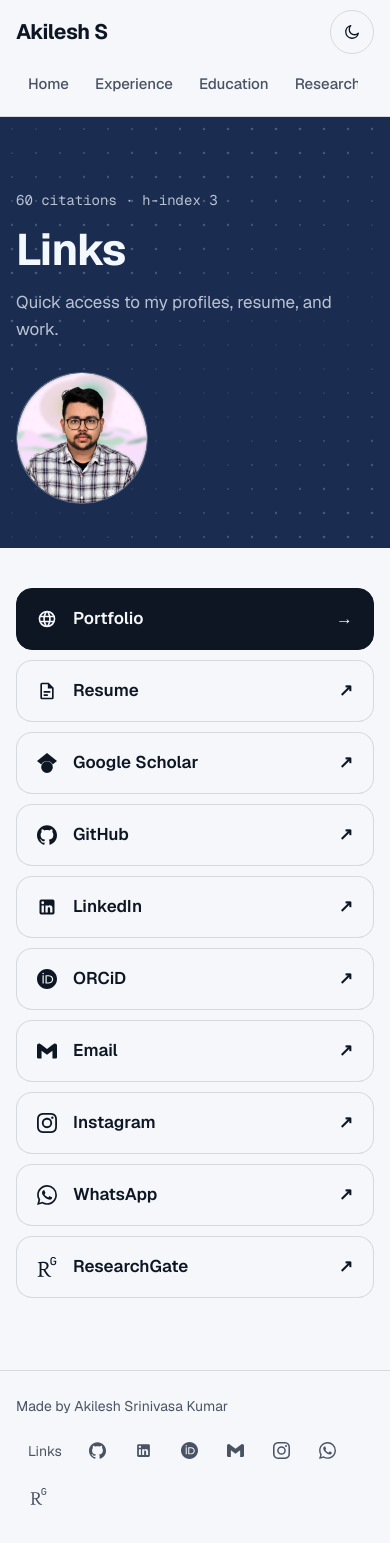
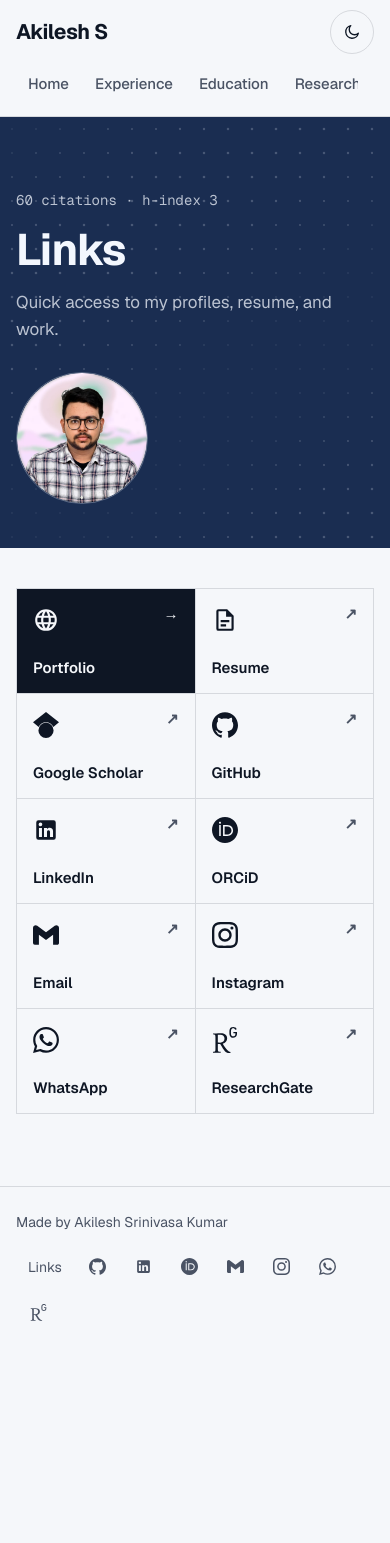
Before and after one commit to ItsAkilesh/portfolio-inator, a React (Vite) app: page /links in a window 390 px wide. After the commit the page ends 1359 px from the top, so only its background shows below. Built offline with nearby package versions, Linux system fonts and the light colour scheme.

Commit message:
feat(links): shared link tile grid for Links and Get in Touch, smaller contact text
LinkGrid replaces LinkRow: two columns on phones and as many as fit above,
with internal routes emphasized. Both pages use it. The email and phone on
Get in Touch now top out at 36px.

```diff
--- /dev/null
+++ b/src/components/ui/LinkGrid.module.css
@@ -0,0 +1,82 @@
+/**
+ * File: LinkGrid.module.css
+ * Purpose: Styles for LinkGrid: hairline tile grid, 2 columns on phones, auto-fill columns above.
+ * Author: Akilesh
+ * Date: 2026-10-21
+ */
+.grid {
+  display: grid;
+  grid-template-columns: repeat(2, minmax(0, 1fr));
+  border-top: 1px solid var(--line);
+  border-left: 1px solid var(--line);
+}
+
+@media (min-width: 640px) {
+  .grid {
+    grid-template-columns: repeat(auto-fill, minmax(160px, 1fr));
+  }
+}
+
+.cell {
+  display: flex;
+  border-right: 1px solid var(--line);
+  border-bottom: 1px solid var(--line);
+}
+
+.tile {
+  position: relative;
+  flex: 1;
+  display: flex;
+  flex-direction: column;
+  align-items: flex-start;
+  justify-content: space-between;
+  gap: 18px;
+  min-height: clamp(104px, 12vw, 132px);
+  padding: 18px 16px 16px;
+  background: var(--bg);
+  color: var(--ink);
+  font-size: 15px;
+  font-weight: 600;
+  line-height: 1.2;
+  transition:
+    background-color 0.4s var(--ease),
+    color 0.4s var(--ease);
+}
+
+.tile:hover {
+  text-decoration: none;
+  background: var(--surface);
+}
+
+.tile svg {
+  transition:
+    color 0.4s var(--ease),
+    transform 0.6s var(--ease);
+}
+
+.tile:hover svg {
+  color: var(--brand);
+  transform: scale(1.12) rotate(-6deg);
+}
+
+.arrow {
+  position: absolute;
+  top: 16px;
+  right: 16px;
+  color: var(--ink-muted);
+}
+
+.emphasized,
+.emphasized:hover {
+  background: var(--ink);
+  color: var(--bg);
+}
+
+.emphasized .arrow,
+.emphasized:hover svg {
+  color: var(--bg);
+}
+
+.label {
+  overflow-wrap: anywhere;
+}
--- /dev/null
+++ b/src/components/ui/LinkGrid.tsx
@@ -0,0 +1,53 @@
+/**
+ * File: LinkGrid.tsx
+ * Purpose: Grid of link tiles (brand icon, name, arrow), styled like the What I do tool tiles.
+ *          Two columns on phones, as many as fit on wider screens. Internal routes are emphasized.
+ *          Used by the Contact and Links pages.
+ * Author: Akilesh
+ * Date: 2026-10-21
+ */
+import { BrandIcon, brandStyle } from "../../icons/BrandIcon";
+import { staggerDelay } from "../../lib/text";
+import type { LinkItem } from "../../types/portfolio";
+import { SmartLink, isInternalPath } from "./SmartLink";
+import styles from "./LinkGrid.module.css";
+
+const ICON_SIZE = 26;
+
+interface LinkGridProps {
+  readonly items: readonly LinkItem[];
+  readonly label: string;
+}
+
+function LinkTile({ item }: { readonly item: LinkItem }) {
+  const isInternal = isInternalPath(item.link);
+  return (
+    <SmartLink
+      href={item.link}
+      className={`${styles.tile} ${isInternal ? styles.emphasized : ""}`}
+      style={brandStyle(item.icon)}
+    >
+      <BrandIcon name={item.icon} size={ICON_SIZE} />
+      <span className={styles.label}>{item.name}</span>
+      <span className={`arrow ${styles.arrow}`} aria-hidden="true">
+        {isInternal ? "→" : "↗"}
+      </span>
+    </SmartLink>
+  );
+}
+
+export function LinkGrid({ items, label }: LinkGridProps) {
+  return (
+    <ul className={`plain-list ${styles.grid}`} aria-label={label}>
+      {items.map((item, index) => (
+        <li
+          key={item.name}
+          className={`enter ${styles.cell}`}
+          style={{ animationDelay: staggerDelay(index) }}
+        >
+          <LinkTile item={item} />
+        </li>
+      ))}
+    </ul>
+  );
+}
--- a/src/components/ui/LinkRow.module.css
+++ /dev/null
@@ -1,51 +0,0 @@
-/**
- * File: LinkRow.module.css
- * Purpose: Styles for LinkRow.
- * Author: Akilesh
- * Date: 2026-10-20
- */
-.row {
-  display: flex;
-  align-items: center;
-  gap: 16px;
-  min-height: 62px;
-  padding: 0 20px;
-  border-radius: 16px;
-  border: 1px solid var(--line);
-  background: var(--bg);
-  color: var(--ink);
-  font-weight: 600;
-  font-size: 17px;
-  transition:
-    border-color 0.4s var(--ease),
-    transform 0.5s var(--ease);
-}
-
-.row svg {
-  transition: color 0.4s var(--ease);
-}
-
-.row:hover {
-  text-decoration: none;
-  border-color: var(--ink);
-  transform: translateX(6px);
-}
-
-.row:hover svg {
-  color: var(--brand);
-}
-
-.label {
-  flex: 1;
-}
-
-.emphasized,
-.emphasized:hover {
-  background: var(--ink);
-  color: var(--bg);
-  border-color: var(--ink);
-}
-
-.emphasized:hover svg {
-  color: var(--bg);
-}
--- a/src/components/ui/LinkRow.tsx
+++ /dev/null
@@ -1,35 +0,0 @@
-/**
- * File: LinkRow.tsx
- * Purpose: Full-width link with a brand icon, used on the Contact and Links pages.
- * Author: Akilesh
- * Date: 2026-10-20
- */
-import { BrandIcon, brandStyle } from "../../icons/BrandIcon";
-import type { LinkItem } from "../../types/portfolio";
-import { SmartLink, isInternalPath } from "./SmartLink";
-import styles from "./LinkRow.module.css";
-
-const ICON_SIZE = 20;
-
-interface LinkRowProps {
-  readonly item: LinkItem;
-  readonly isEmphasized?: boolean;
-  readonly delay?: string;
-}
-
-export function LinkRow({ item, isEmphasized = false, delay }: LinkRowProps) {
-  const className = `${styles.row} enter ${isEmphasized ? styles.emphasized : ""}`;
-  return (
-    <SmartLink
-      href={item.link}
-      className={className}
-      style={{ ...brandStyle(item.icon), animationDelay: delay }}
-    >
-      <BrandIcon name={item.icon} size={ICON_SIZE} />
-      <span className={styles.label}>{item.name}</span>
-      <span className="arrow" aria-hidden="true">
-        {isInternalPath(item.link) ? "→" : "↗"}
-      </span>
-    </SmartLink>
-  );
-}
--- a/src/pages/Links.tsx
+++ b/src/pages/Links.tsx
@@ -1,20 +1,14 @@
 /**
  * File: Links.tsx
- * Purpose: Link-in-bio page listing every profile from config; internal routes are emphasized.
+ * Purpose: Link-in-bio page: every profile from config as a tile grid; internal routes are emphasized.
  * Author: Akilesh
  * Date: 2026-10-20
  */
 import { PageBand } from "../components/layout/PageBand";
-import { isInternalPath } from "../components/ui/SmartLink";
-import { LinkRow } from "../components/ui/LinkRow";
-import { staggerDelay } from "../lib/text";
+import { LinkGrid } from "../components/ui/LinkGrid";
 import { greeting, links, research } from "../portfolio";
 
-const LIST_STYLE = {
-  maxWidth: 640,
-  display: "flex",
-  flexDirection: "column",
-  gap: 10,
+const GRID_STYLE = {
   paddingTop: "clamp(40px, 6vw, 80px)",
   paddingBottom: "clamp(72px, 9vw, 120px)",
 } as const;
@@ -32,15 +26,8 @@ export default function Links() {
           alt: `Portrait of ${greeting.title}`,
         }}
       />
-      <div className="wrap" style={LIST_STYLE}>
-        {links.links.map((item, index) => (
-          <LinkRow
-            key={item.name}
-            item={item}
-            isEmphasized={isInternalPath(item.link)}
-            delay={staggerDelay(index)}
-          />
-        ))}
+      <div className="wrap" style={GRID_STYLE}>
+        <LinkGrid items={links.links} label={links.title} />
       </div>
     </div>
   );
--- a/src/sections/ContactPanel.module.css
+++ b/src/sections/ContactPanel.module.css
@@ -2,7 +2,6 @@
  * File: ContactPanel.module.css
  * Purpose: Styles for ContactPanel. The email and phone share one font size computed from the
  *          container width and the longest line (--fit-chars), so neither wraps nor overflows.
- *          Social links are rows on small screens and a tile grid, like What I do, on desktop.
  * Author: Akilesh
  * Date: 2026-10-20 (updated 2026-10-21)
  */
@@ -25,7 +24,7 @@
 /* 0.55em is a little wider than an average Geist glyph at this weight, so the line always fits. */
 .line {
   color: var(--ink);
-  font-size: min(calc(100cqi / (var(--fit-chars) * 0.55)), 64px);
+  font-size: min(calc(100cqi / (var(--fit-chars) * 0.55)), 36px);
   font-weight: 700;
   line-height: 1.1;
   letter-spacing: -0.03em;
@@ -39,77 +38,3 @@
 .arrow {
   color: var(--ink-muted);
 }
-
-.grid {
-  display: flex;
-  flex-direction: column;
-  gap: 10px;
-}
-
-.tile {
-  display: flex;
-  align-items: center;
-  gap: 14px;
-  min-height: 60px;
-  padding: 0 20px;
-  border: 1px solid var(--line);
-  border-radius: 14px;
-  color: var(--ink);
-  font-weight: 600;
-  transition: background-color 0.4s var(--ease);
-}
-
-.tile:hover {
-  text-decoration: none;
-  background: var(--surface);
-}
-
-.tile svg {
-  transition:
-    color 0.4s var(--ease),
-    transform 0.6s var(--ease);
-}
-
-.tile:hover svg {
-  color: var(--brand);
-  transform: scale(1.12) rotate(-6deg);
-}
-
-.label {
-  flex: 1;
-}
-
-@media (min-width: 900px) {
-  .grid {
-    display: grid;
-    grid-template-columns: repeat(auto-fill, minmax(150px, 1fr));
-    gap: 0;
-    border-top: 1px solid var(--line);
-    border-left: 1px solid var(--line);
-  }
-
-  .tile {
-    position: relative;
-    flex-direction: column;
-    align-items: flex-start;
-    justify-content: space-between;
-    gap: 18px;
-    min-height: 128px;
-    padding: 20px 18px 18px;
-    border: 0;
-    border-right: 1px solid var(--line);
-    border-bottom: 1px solid var(--line);
-    border-radius: 0;
-    font-size: 15px;
-  }
-
-  .label {
-    flex: 0;
-  }
-
-  .tile .arrow {
-    position: absolute;
-    top: 18px;
-    right: 18px;
-  }
-}
--- a/src/sections/ContactPanel.tsx
+++ b/src/sections/ContactPanel.tsx
@@ -1,51 +1,22 @@
 /**
  * File: ContactPanel.tsx
  * Purpose: Contact page body: email and phone at one shared size that shrinks to fit the longest
- *          line, then the social links (a tile grid on desktop, rows on small screens).
+ *          line, then the social links as a tile grid.
  * Author: Akilesh
  * Date: 2026-10-20 (updated 2026-10-21)
  */
 import type { CSSProperties } from "react";
-import { SmartLink } from "../components/ui/SmartLink";
-import { BrandIcon, brandStyle } from "../icons/BrandIcon";
-import { staggerDelay } from "../lib/text";
+import { LinkGrid } from "../components/ui/LinkGrid";
 import { contactPageData, socialMediaLinks } from "../portfolio";
 import styles from "./ContactPanel.module.css";
 
 const NON_DIGITS = /[^\d+]/g;
-const ICON_SIZE = 26;
 /** Characters the trailing " ↗" adds to the email line. */
 const ARROW_CHARS = 2;
 
 /** Character count the shared contact font size must fit: the longest of the lines. */
 export const contactFitChars = (email: string, phone: string): number =>
   Math.max(email.length + ARROW_CHARS, phone.length, 1);
-
-function SocialGrid() {
-  return (
-    <ul className={`plain-list ${styles.grid}`} aria-label="Social links">
-      {socialMediaLinks.map((item, index) => (
-        <li
-          key={item.name}
-          className="enter"
-          style={{ animationDelay: staggerDelay(index) }}
-        >
-          <SmartLink
-            href={item.link}
-            className={styles.tile}
-            style={brandStyle(item.icon)}
-          >
-            <BrandIcon name={item.icon} size={ICON_SIZE} />
-            <span className={styles.label}>{item.name}</span>
-            <span className={`arrow ${styles.arrow}`} aria-hidden="true">
-              ↗
-            </span>
-          </SmartLink>
-        </li>
-      ))}
-    </ul>
-  );
-}
 
 export function ContactPanel() {
   const { title: email, subtitle: phone } = contactPageData.phoneSection;
@@ -68,7 +39,7 @@ export function ContactPanel() {
           {phone}
         </a>
       </div>
-      <SocialGrid />
+      <LinkGrid items={socialMediaLinks} label="Social links" />
     </div>
   );
 }
```
